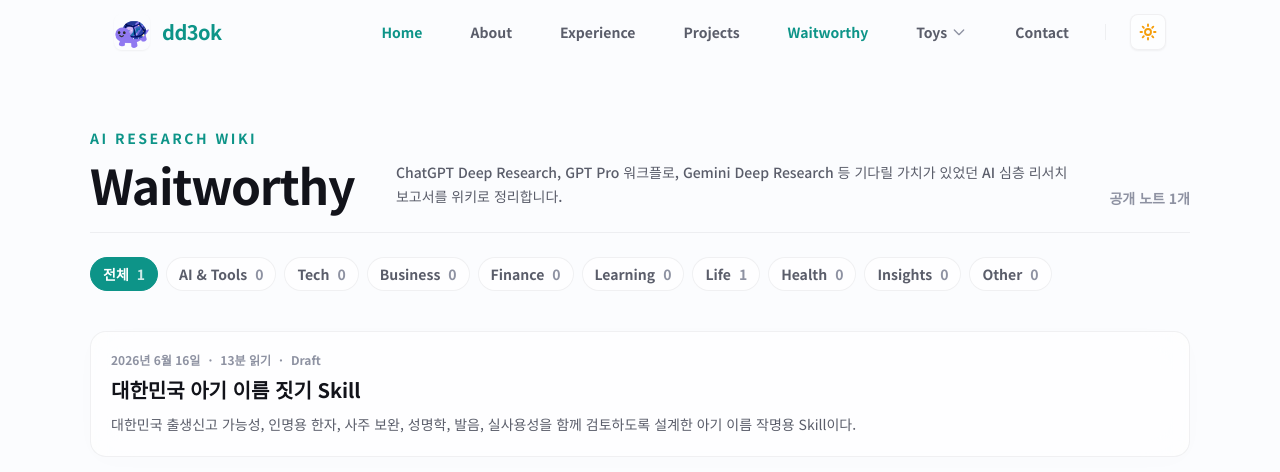
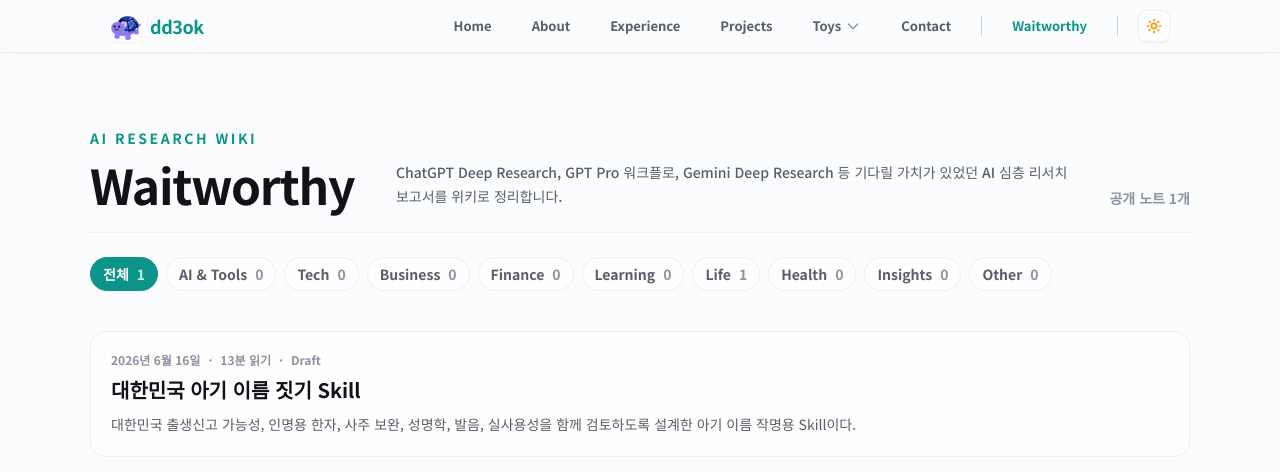
Before and after one commit to dd3ok/dd3ok.github.io, a Next.js app: page /notes in a window 1280 px wide. Shown: the top 472 px of the page. Built offline with nearby package versions, Linux system fonts and the light colour scheme.

Commit message:
chore: refine waitworthy header navigation

```diff
--- a/src/components/layout/Navigation.tsx
+++ b/src/components/layout/Navigation.tsx
@@ -15,12 +15,11 @@
     service.id !== 'waitworthy'
 ))
 
-const navItems = [
+const sectionNavItems = [
     { id: 'hero', label: 'Home', type: 'section' },
     { id: 'about', label: 'About', type: 'section' },
     { id: 'experience', label: 'Experience', type: 'section' },
     { id: 'projects', label: 'Projects', type: 'section' },
-    { id: 'notes', label: 'Waitworthy', type: 'link', path: '/notes/' },
     {
         id: 'services',
         label: 'Toys',
@@ -37,6 +36,8 @@
     { id: 'contact', label: 'Contact', type: 'section' },
 ] as const
 
+const waitworthyNavItem = { id: 'notes', label: 'Waitworthy', path: '/notes/' } as const
+
 export default function Navigation() {
     const [isScrolled, setIsScrolled] = useState(false)
     const [isMobileMenuOpen, setIsMobileMenuOpen] = useState(false)
@@ -44,6 +45,7 @@
     const activeSection = useActiveSection()
     const router = useRouter()
     const pathname = usePathname()
+    const isHomePath = pathname === '/'
     const dropdownTimeoutRef = useRef<NodeJS.Timeout | null>(null)
     const desktopServicesButtonRef = useRef<HTMLButtonElement | null>(null)
     const desktopDropdownItemRefs = useRef<Array<HTMLAnchorElement | null>>([])
@@ -65,6 +67,10 @@
         const normalizedPath = path.endsWith('/') ? path.slice(0, -1) : path
         return pathname === normalizedPath || pathname.startsWith(`${normalizedPath}/`)
     }, [pathname])
+
+    const isSectionActive = useCallback((sectionId: string) => (
+        isHomePath && activeSection === sectionId
+    ), [activeSection, isHomePath])
 
     const clearDropdownCloseTimer = useCallback(() => {
         if (dropdownTimeoutRef.current) {
@@ -237,16 +243,16 @@
             className={`
                 fixed top-0 left-0 right-0 z-50 transition-all duration-500 bg-[var(--nav-bg)] backdrop-blur-xl border-b
                 ${isScrolled
-                    ? 'border-[var(--card-border)] shadow-md shadow-black/[0.03]'
-                    : 'border-transparent shadow-none'
+                    ? 'border-[var(--card-border)] shadow-[0_8px_24px_-18px_rgba(15,23,42,0.35)]'
+                    : 'border-[var(--card-border)] shadow-[0_1px_10px_-8px_rgba(15,23,42,0.28)]'
                 }
             `}
         >
             <div className="container">
-                <div className="flex items-center justify-between h-16 px-6">
+                <div className="flex items-center justify-between h-[52px] px-4 md:px-5">
                     <Link
                         href="/"
-                        className="flex items-center space-x-2 md:space-x-3 cursor-pointer hover:scale-[1.03] transition-transform duration-300"
+                        className="flex items-center space-x-2 cursor-pointer hover:scale-[1.03] transition-transform duration-300"
                         onClick={closeMobileMenu}
                     >
                         <Image
@@ -254,14 +260,14 @@
                             alt="dd3ok 로고"
                             width={32}
                             height={32}
-                            className="w-8 h-8 md:w-9 md:h-9 rounded-lg shadow-sm"
+                            className="w-7 h-7 md:w-8 md:h-8 rounded-lg shadow-sm"
                             priority
                         />
-                        <span className="font-extrabold text-lg md:text-xl tracking-tight text-[var(--accent-color)]">dd3ok</span>
+                        <span className="font-extrabold text-base md:text-lg tracking-tight text-[var(--accent-color)]">dd3ok</span>
                     </Link>
 
-                    <div className="hidden md:flex items-center space-x-6">
-                        {navItems.map((item) => (
+                    <div className="hidden md:flex items-center space-x-3 lg:space-x-5">
+                        {sectionNavItems.map((item) => (
                             <div
                                 key={item.id}
                                 className="relative"
@@ -269,37 +275,20 @@
                                 onMouseLeave={() => item.type === 'dropdown' && handleMouseLeave()}
                                 onBlur={item.type === 'dropdown' ? handleDesktopDropdownBlur : undefined}
                             >
-                                {item.type === 'link' ? (
-                                    <Link
-                                        href={item.path}
-                                        className={`
-                                            relative px-3 py-2 text-sm font-semibold transition-all duration-300
-                                            ${isNavLinkActive(item.path)
-                                                ? 'text-[var(--accent-color)]'
-                                                : 'text-[var(--text-secondary)] hover:text-[var(--text-primary)]'
-                                            }
-                                        `}
-                                        onClick={closeMobileMenu}
-                                    >
-                                        {item.label}
-                                        {isNavLinkActive(item.path) && (
-                                            <div className="absolute bottom-0 left-3 right-3 h-0.5 bg-[var(--accent-color)] rounded-full animate-fadeIn" />
-                                        )}
-                                    </Link>
-                                ) : item.type === 'section' ? (
+                                {item.type === 'section' ? (
                                     <button
                                         type="button"
                                         onClick={() => scrollToSection(item.id)}
                                         className={`
-                                            relative px-3 py-2 text-sm font-semibold transition-all duration-300
-                                            ${activeSection === item.id
+                                            relative px-2.5 py-1.5 text-[13px] font-semibold transition-all duration-300
+                                            ${isSectionActive(item.id)
                                                 ? 'text-[var(--accent-color)]'
                                                 : 'text-[var(--text-secondary)] hover:text-[var(--text-primary)]'
                                             }
                                         `}
                                     >
                                         {item.label}
-                                        {activeSection === item.id && (
+                                        {isSectionActive(item.id) && (
                                             <div className="absolute bottom-0 left-3 right-3 h-0.5 bg-[var(--accent-color)] rounded-full animate-fadeIn" />
                                         )}
                                     </button>
@@ -319,15 +308,15 @@
                                             aria-expanded={activeDropdown === item.id}
                                             aria-controls={`${item.id}-desktop-menu`}
                                             className={`
-                                                relative px-3 py-2 text-sm font-semibold transition-all duration-300 flex items-center
-                                                ${activeSection === item.id
+                                                relative px-2.5 py-1.5 text-[13px] font-semibold transition-all duration-300 flex items-center
+                                                ${isSectionActive(item.id)
                                                     ? 'text-[var(--accent-color)]'
                                                     : 'text-[var(--text-secondary)] hover:text-[var(--text-primary)]'
                                                 }
                                             `}
                                         >
                                             {item.label}
-                                            {activeSection === item.id && (
+                                            {isSectionActive(item.id) && (
                                                 <div className="absolute bottom-0 left-3 right-3 h-0.5 bg-[var(--accent-color)] rounded-full animate-fadeIn" />
                                             )}
                                             <svg
@@ -392,15 +381,32 @@
                                 )}
                             </div>
                         ))}
-                        <div className="h-4 w-[1px] bg-[var(--card-border)]" />
+                        <div className="h-5 w-px bg-[var(--text-muted)] opacity-40" aria-hidden="true" />
+                        <Link
+                            href={waitworthyNavItem.path}
+                            className={`
+                                relative px-2.5 py-1.5 text-[13px] font-semibold transition-all duration-300
+                                ${isNavLinkActive(waitworthyNavItem.path)
+                                    ? 'text-[var(--accent-color)]'
+                                    : 'text-[var(--text-secondary)] hover:text-[var(--text-primary)]'
+                                }
+                            `}
+                            onClick={closeMobileMenu}
+                        >
+                            {waitworthyNavItem.label}
+                            {isNavLinkActive(waitworthyNavItem.path) && (
+                                <div className="absolute bottom-0 left-3 right-3 h-0.5 bg-[var(--accent-color)] rounded-full animate-fadeIn" />
+                            )}
+                        </Link>
+                        <div className="h-5 w-px bg-[var(--text-muted)] opacity-40" aria-hidden="true" />
                         <ThemeToggle />
                     </div>
 
-                    <div className="flex items-center space-x-3 md:hidden">
+                    <div className="flex items-center space-x-2.5 md:hidden">
                         <ThemeToggle />
                         <button
                             type="button"
-                            className="p-2 text-[var(--text-primary)] hover:bg-[var(--card-border)] rounded-lg transition-colors duration-300"
+                            className="p-1.5 text-[var(--text-primary)] hover:bg-[var(--card-border)] rounded-lg transition-colors duration-300"
                             onClick={() => setIsMobileMenuOpen(!isMobileMenuOpen)}
                             aria-expanded={isMobileMenuOpen}
                             aria-controls="mobile-navigation"
@@ -421,29 +427,15 @@
                     hidden={!isMobileMenuOpen}
                 >
                     <div className="px-4 py-3 space-y-1 bg-[var(--nav-bg)] backdrop-blur-2xl border-t border-[var(--card-border)] shadow-inner">
-                        {navItems.map((item) => (
+                        {sectionNavItems.map((item) => (
                             <div key={item.id}>
-                                {item.type === 'link' ? (
-                                    <Link
-                                        href={item.path}
-                                        className={`
-                                            block w-full text-left px-4 py-2.5 text-base font-semibold rounded-xl transition-all duration-300
-                                            ${isNavLinkActive(item.path)
-                                                ? 'text-[var(--accent-color)] bg-[var(--accent-glow)]'
-                                                : 'text-[var(--text-secondary)] hover:text-[var(--text-primary)] hover:bg-[var(--card-border)]'
-                                            }
-                                        `}
-                                        onClick={closeMobileMenu}
-                                    >
-                                        {item.label}
-                                    </Link>
-                                ) : item.type === 'section' ? (
+                                {item.type === 'section' ? (
                                     <button
                                         type="button"
                                         onClick={() => scrollToSection(item.id)}
                                         className={`
                                             block w-full text-left px-4 py-2.5 text-base font-semibold rounded-xl transition-all duration-300
-                                            ${activeSection === item.id
+                                            ${isSectionActive(item.id)
                                                 ? 'text-[var(--accent-color)] bg-[var(--accent-glow)]'
                                                 : 'text-[var(--text-secondary)] hover:text-[var(--text-primary)] hover:bg-[var(--card-border)]'
                                             }
@@ -457,7 +449,7 @@
                                         onClick={() => scrollToSection(item.id)}
                                         className={`
                                             block w-full text-left px-4 py-2.5 text-base font-semibold rounded-xl transition-all duration-300
-                                            ${activeSection === item.id
+                                            ${isSectionActive(item.id)
                                                 ? 'text-[var(--accent-color)] bg-[var(--accent-glow)]'
                                                 : 'text-[var(--text-secondary)] hover:text-[var(--text-primary)] hover:bg-[var(--card-border)]'
                                             }
@@ -468,6 +460,20 @@
                                 )}
                             </div>
                         ))}
+                        <div className="my-2 h-px bg-[var(--text-muted)] opacity-35" aria-hidden="true" />
+                        <Link
+                            href={waitworthyNavItem.path}
+                            className={`
+                                block w-full text-left px-4 py-2.5 text-base font-semibold rounded-xl transition-all duration-300
+                                ${isNavLinkActive(waitworthyNavItem.path)
+                                    ? 'text-[var(--accent-color)] bg-[var(--accent-glow)]'
+                                    : 'text-[var(--text-secondary)] hover:text-[var(--text-primary)] hover:bg-[var(--card-border)]'
+                                }
+                            `}
+                            onClick={closeMobileMenu}
+                        >
+                            {waitworthyNavItem.label}
+                        </Link>
                     </div>
                 </div>
             </div>
--- a/src/components/layout/ThemeToggle.tsx
+++ b/src/components/layout/ThemeToggle.tsx
@@ -8,7 +8,7 @@
     if (!mounted) {
         // Render a silent placeholder during hydration
         return (
-            <div className="w-9 h-9 rounded-lg bg-transparent border border-transparent" aria-hidden="true" />
+            <div className="w-8 h-8 rounded-lg bg-transparent border border-transparent" aria-hidden="true" />
         )
     }
 
@@ -16,10 +16,10 @@
         <button
             type="button"
             onClick={toggleTheme}
-            className="relative p-2 w-9 h-9 rounded-lg border border-[var(--card-border)] bg-[var(--card-bg)] hover:border-[var(--card-hover-border)] hover:bg-white/[0.05] focus:outline-none transition-all duration-300 flex items-center justify-center overflow-hidden group shadow-sm hover:shadow-[0_0_15px_-3px_var(--accent-glow)]"
+            className="relative p-1.5 w-8 h-8 rounded-lg border border-[var(--card-border)] bg-[var(--card-bg)] hover:border-[var(--card-hover-border)] hover:bg-white/[0.05] focus:outline-none transition-all duration-300 flex items-center justify-center overflow-hidden group shadow-sm hover:shadow-[0_0_15px_-3px_var(--accent-glow)]"
             aria-label={theme === 'light' ? '다크 모드로 전환' : '라이트 모드로 전환'}
         >
-            <div className="relative w-5 h-5 transition-transform duration-500 ease-out group-hover:rotate-[20deg]">
+            <div className="relative w-4 h-4 transition-transform duration-500 ease-out group-hover:rotate-[20deg]">
                 {/* Sun icon */}
                 <svg
                     className={`absolute inset-0 w-full h-full text-amber-500 transition-all duration-500 transform ${
```
Also changed, not shown: 1 other file (tests, documents, lock files or other folders).
